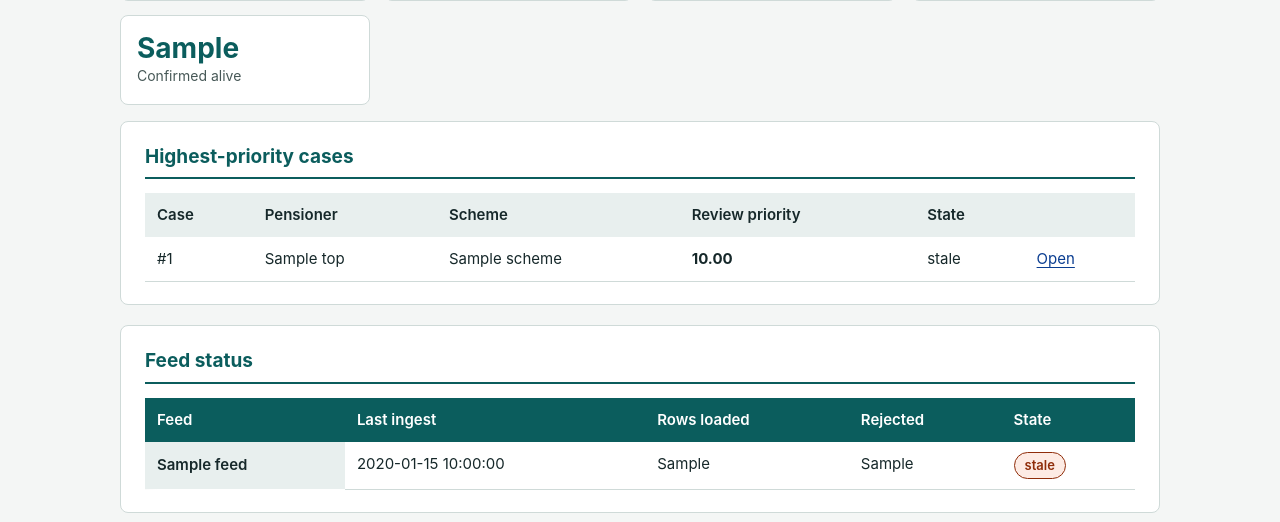
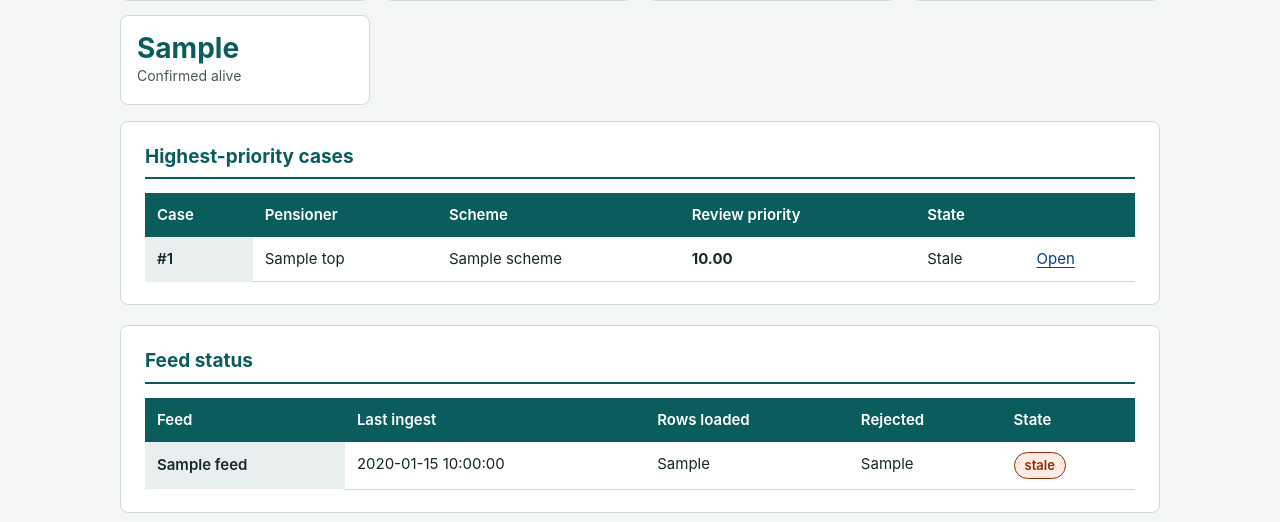
Before and after one commit to Aditya2375/pension-integrity-monitor, a Python web app: template templates/dashboard.html in a window 1280 px wide. Shown: the part 223-745 px from the top of the page. Run offline with Jinja, Linux system fonts and the light colour scheme; the template is opened without the code that fills it: most values are stand-ins (such as "Sample title", 1, 10 or a date in 2020).

Commit message:
Stack dashboard case table, readable states, accessible empty header

```diff
--- a/templates/dashboard.html
+++ b/templates/dashboard.html
@@ -11,18 +11,21 @@
 <div class="card mt">
   <h2>Highest-priority cases</h2>
   {% if top %}
-  <div class="table-wrap" role="region" tabindex="0" aria-label="Table (scrolls sideways on small screens)"><table>
-    <tr><th scope="col">Case</th><th scope="col">Pensioner</th><th scope="col">Scheme</th><th scope="col">Review priority</th><th scope="col">State</th><th scope="col"></th></tr>
+  <div class="table-wrap" role="region" tabindex="0" aria-label="Table (scrolls sideways on small screens)"><table class="stack">
+    <caption class="sr">Highest-priority open cases</caption>
+    <thead><tr><th scope="col">Case</th><th scope="col">Pensioner</th><th scope="col">Scheme</th><th scope="col">Review priority</th><th scope="col">State</th><th scope="col"><span class="sr">Open</span></th></tr></thead>
+    <tbody>
     {% for c in top %}
     <tr>
-      <td>#{{ c['id'] }}</td>
-      <td>{{ c['name'] }}</td>
-      <td>{{ c['scheme'] }}</td>
-      <td class="prob">{{ '%.2f'|format(c['probability']) }}{% if c['priority'] %} <span class="pill pri">priority</span>{% endif %}</td>
-      <td>{{ c['state'] }}</td>
-      <td><a href="{{ url_for('case_detail', cid=c['id']) }}">Open</a></td>
+      <th scope="row">#{{ c['id'] }}</th>
+      <td data-label="Pensioner">{{ c['name'] }}</td>
+      <td data-label="Scheme">{{ c['scheme'] }}</td>
+      <td class="prob" data-label="Review priority">{{ '%.2f'|format(c['probability']) }}{% if c['priority'] %} <span class="pill pri">priority</span>{% endif %}</td>
+      <td data-label="State">{{ c['state'].replace('_',' ').title() }}</td>
+      <td data-label="Action"><a href="{{ url_for('case_detail', cid=c['id']) }}">Open<span class="sr"> case {{ c['id'] }}</span></a></td>
     </tr>
     {% endfor %}
+    </tbody>
   </table></div>
   {% else %}
   <div class="empty"><b>No cases yet.</b><br>Load department feeds on the ingestion page and run the pipeline. Cases appear here ranked for officer review.</div>
```
Also changed, not shown: tests/test_a11y.py (+5 -0 lines).
